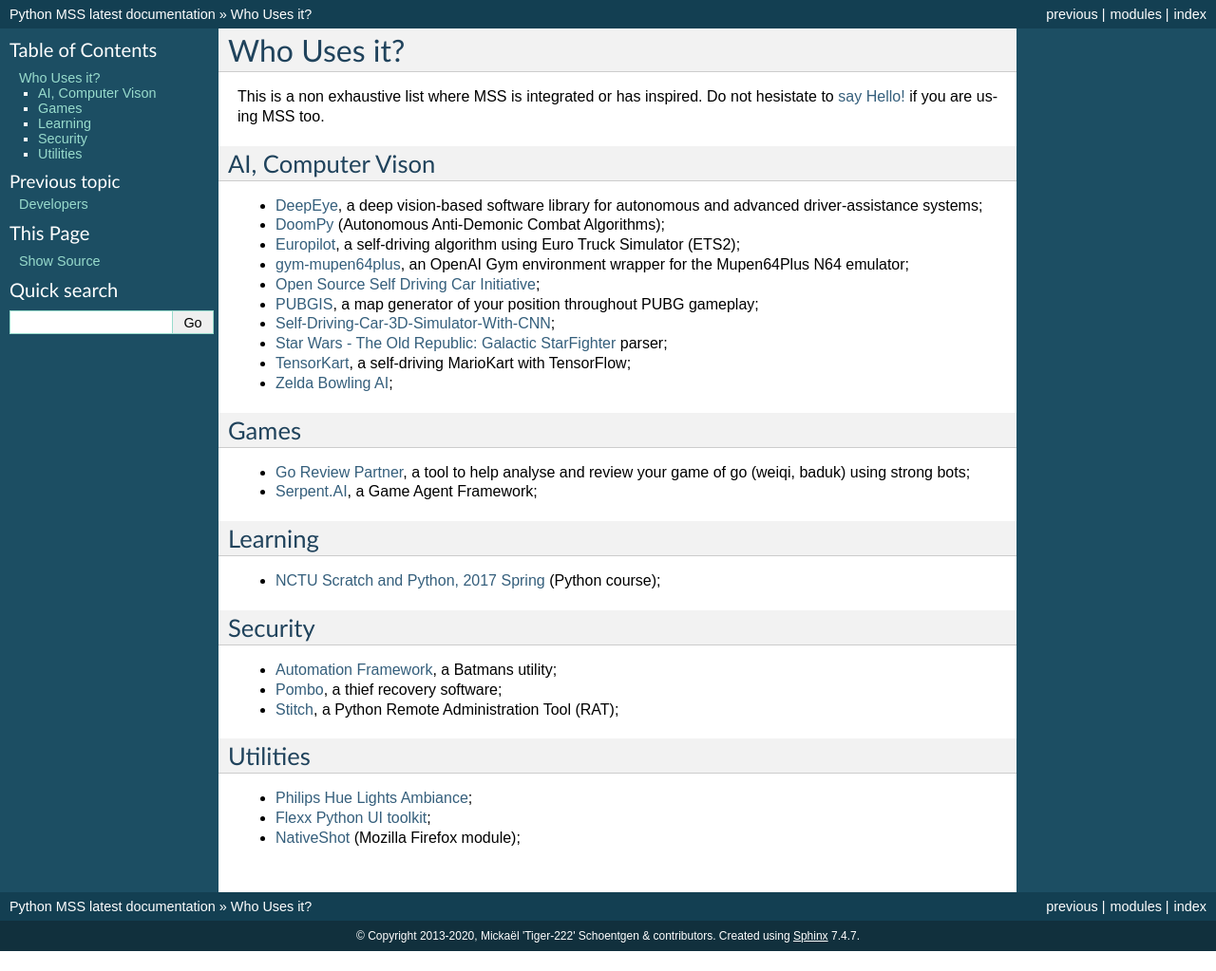
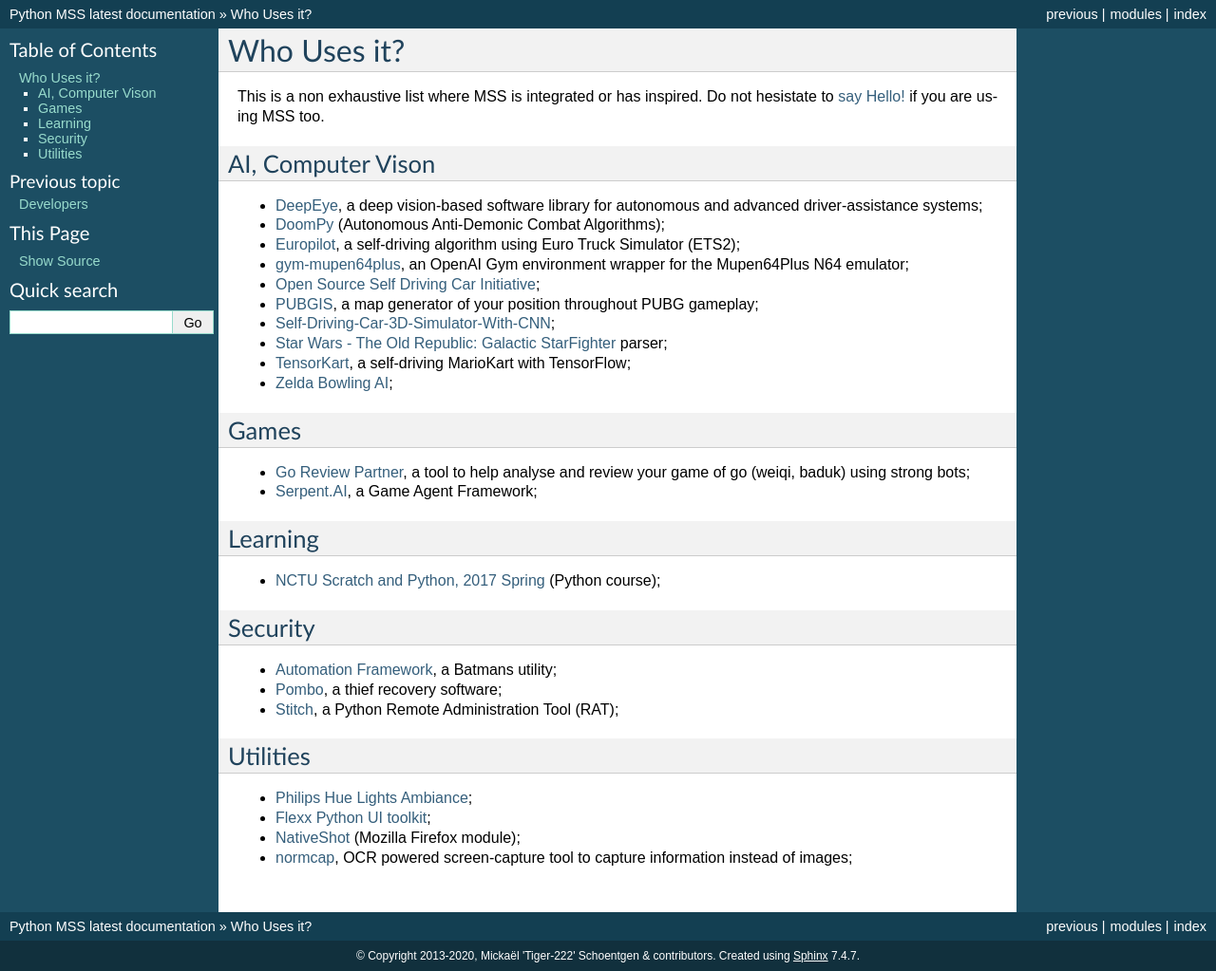
Before and after one commit to BoboTiG/python-mss, a Sphinx documentation site: the page built from docs/source/where.rst, in a window 1280 px wide. Shown: the whole page at 95% size. Built offline with Sphinx 7.4.7, drawn with Linux system fonts in a browser that asks for light colours; before the commit the page ends 1002 px from its top, so only the background shows below that.

Commit message:
docs: add the normcap project

```diff
--- a/docs/source/where.rst
+++ b/docs/source/where.rst
@@ -44,3 +44,4 @@ Utilities
 - `Philips Hue Lights Ambiance <https://github.com/digital-concrete-jungle/hue-ambiance>`_;
 - `Flexx Python UI toolkit <https://github.com/zoofio/flexx>`_;
 - `NativeShot <https://addons.mozilla.org/en-US/firefox/addon/nativeshot/>`_ (Mozilla Firefox module);
+- `normcap <https://github.com/dynobo/normcap>`_, OCR powered screen-capture tool to capture information instead of images;
```
